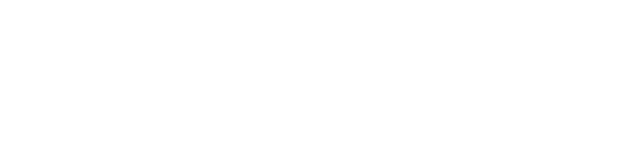
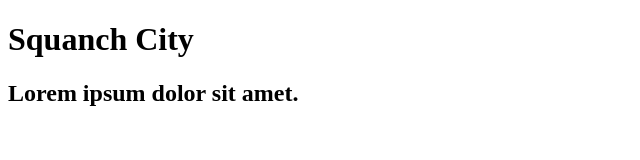
Before and after one commit to KylMoore/gitBranchingPRACTICE, a plain HTML site: page index.html in a window 1280 px wide. Shown: the whole page, without its empty margins (0-640 px from the left). Drawn offline with Linux system fonts and the light colour scheme.

Commit message:
first featureHeader commit

```diff
--- a/index.html
+++ b/index.html
@@ -1,12 +1,20 @@
 <!DOCTYPE html>
 <html lang="en">
+
 <head>
   <meta charset="UTF-8">
   <meta name="viewport" content="width=device-width, initial-scale=1.0">
   <meta http-equiv="X-UA-Compatible" content="ie=edge">
   <title>Git branching lesson on test</title>
 </head>
+
 <body>
 
+  <header>
+    <h1>Squanch City</h1>
+    <h2>Lorem ipsum dolor sit amet.</h2>
+  </header>
+
 </body>
+
 </html>
```
